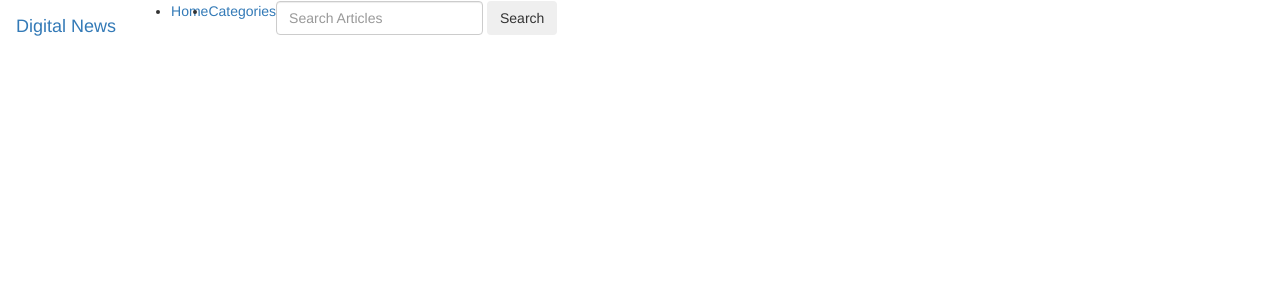
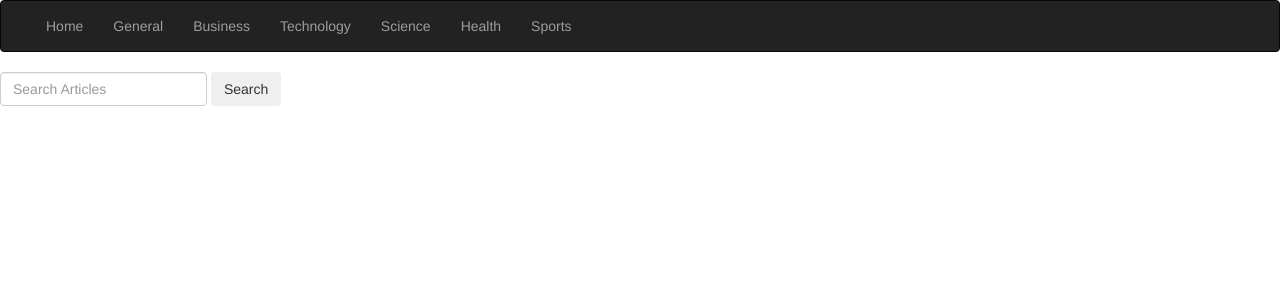
Before and after one commit to Pixel-0/arg-news, a Flask app: template app/templates/search.html in a window 1280 px wide. Shown: the top 300 px of the page. Run offline with Flask 2, Linux system fonts and the light colour scheme; the template is opened without the code that fills it, so the values that code supplies are empty; some libraries are stand-ins or nearby versions.

Commit message:
Style navbar

```diff
--- a/app/static/css/index.css
+++ b/app/static/css/index.css
@@ -8,3 +8,6 @@
  .source_title{
     text-align: center;
   }
+  .dropdown-item{
+      padding: 5px;
+  }
--- a/app/templates/navbar.html
+++ b/app/templates/navbar.html
@@ -1,27 +1,15 @@
-<nav class="navbar sticky-top navbar-expand-lg nav class=navbar navbar-dark bg-dark">
-    <a class="navbar-brand" href="#">Digital News</a>
-
-    <div class="collapse navbar-collapse" id="navbarSupportedContent">
-      <ul class="navbar-nav mr-auto">
-        <li class="nav-item active">
-          <a class="nav-link" href="#">Home <span class="sr-only">(current)</span></a>
-        </li>
-        <li class="nav-item dropdown">
-          <a class="nav-link dropdown-toggle" href="#" id="navbarDropdown" role="button" data-toggle="dropdown" aria-haspopup="true" aria-expanded="false">
-            Categories
-          </a>
-          <div class="dropdown-menu" aria-labelledby="navbarDropdown">
-            <a class="dropdown-item" href="/#general">General</a>
-            <a class="dropdown-item" href="/#business">Business</a>
-            <a class="dropdown-item" href="/#technology">Technology</a>
-            <a class="dropdown-item" href="/#sports">Sports</a>
-            <a class="dropdown-item" href="/#entertainment">Entertainment</a>
-            <a class="dropdown-item" href="/#science">Science</a>
-        </li>
-      </ul>
-      <form class="form-inline my-2 my-lg-0">
-        <input class="form-control mr-sm-2 " type="text" name="article_query" placeholder="Search Articles"aria-label="Search">
-        <button class="btn btn-outline-success my-2 my-sm-0" type="submit" value="Submit">Search</button>
-      </form>
+<div class="navbar navbar-inverse" role="navigation">
+    <div class="container-fluid">
+        <div class="navbar-collapse collapse"role="navigation">
+            <ul class="nav navbar-nav">
+            <li><a href="/">Home</a></li>
+            <li><a href="#general">General</a></li>
+            <li><a href="#business">Business</a></li>
+            <li><a href="#technology">Technology</a></li>
+            <li><a href="#science">Science</a></li>
+            <li><a href="#health">Health</a></li>
+            <li><a href="#sports">Sports</a></li>
+            </ul>
+        </div>
     </div>
-  </nav>
+ </div>
--- a/app/templates/search.html
+++ b/app/templates/search.html
@@ -22,5 +22,11 @@
         {% endfor %}
     </div>
 </div>
+<div class="search">
+<form class="form-inline my-2 my-lg-0">
+    <input class="form-control mr-sm-2 " type="text" name="article_query" placeholder="Search Articles"aria-label="Search">
+    <button class="btn btn-outline-success my-2 my-sm-0" type="submit" value="Submit">Search</button>
+</form>
+</div>
 
 {% endblock %}
```
Also changed, not shown: app/tests/test_article.py (added, +16 -0 lines), app/tests/test_source.py (added, +16 -0 lines), app/templates/index.html (line endings or trailing spaces), app/tests/__init__.py (added).
